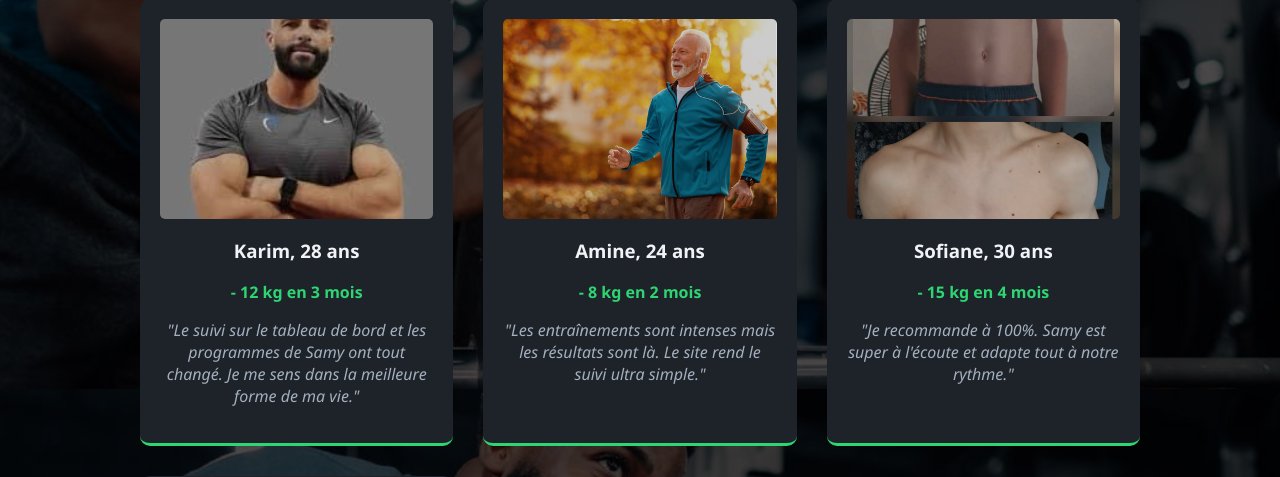
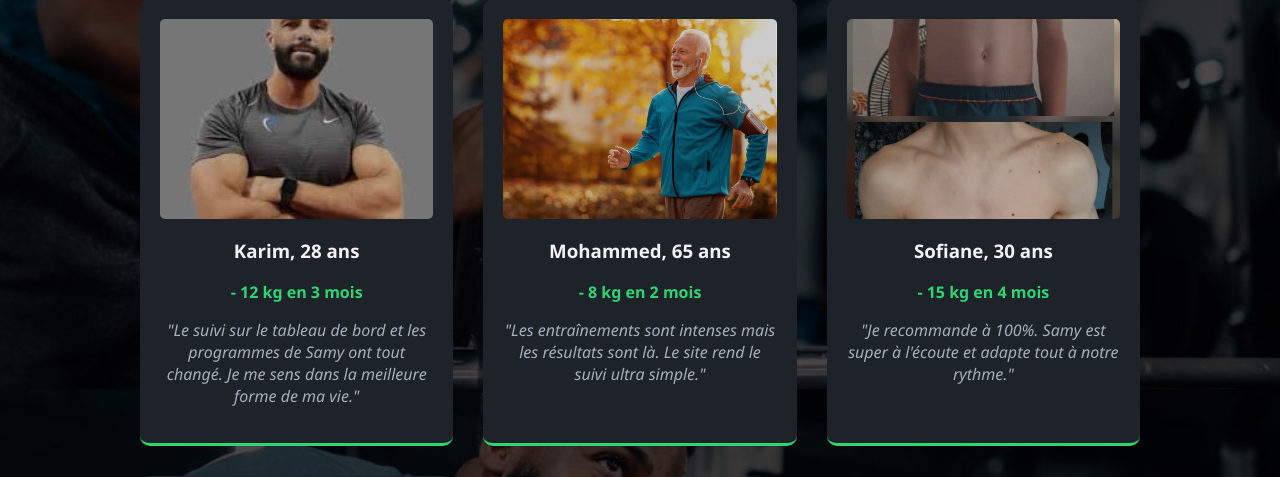
Before and after one commit to samyoudachene/TiziFit, a Flask app: page /temoignage in a window 1280 px wide. Shown: the part 411-888 px from the top of the page. Run offline with Flask 3, Linux system fonts and the light colour scheme.

Commit message:
temoignage.html

```diff
--- a/templates/temoignage.html
+++ b/templates/temoignage.html
@@ -17,7 +17,7 @@
         <div style="background: #1e2229; padding: 20px; border-radius: 10px; text-align: center; border-bottom: 3px solid #2ed573;">
             <div style="height: 200px; border-radius: 5px; margin-bottom: 15px; background-image: linear-gradient(rgba(0, 0, 0, 0.2), rgba(0, 0, 0, 0.2)), url('{{ url_for('static', filename='uploads/old.jpg') }}'); background-size: cover; background-position: center;">
             </div>
-            <h3 style="color: #f1f2f6;">Amine, 24 ans</h3>
+            <h3 style="color: #f1f2f6;">Mohammed, 65 ans</h3>
             <p style="color: #2ed573; font-weight: bold;">- 8 kg en 2 mois</p>
             <p style="color: #a4b0be; font-style: italic;">"Les entraînements sont intenses mais les résultats sont là. Le site rend le suivi ultra simple."</p>
         </div>
```
